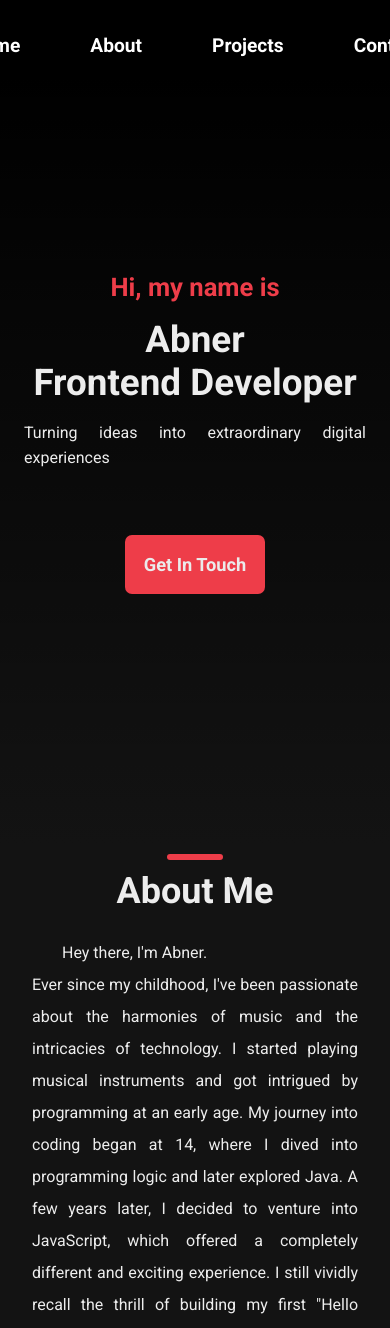
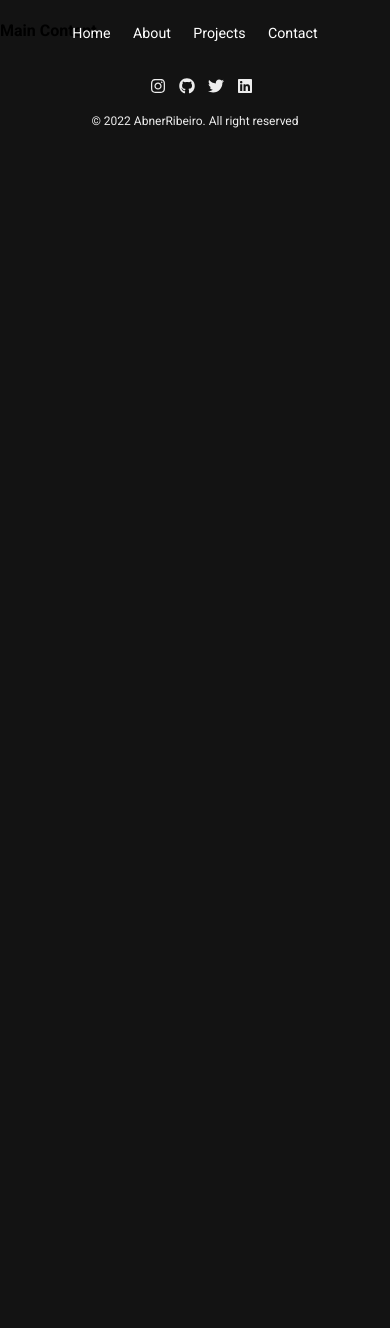
Before and after one commit to abneribeiro/Abner_Portfolio, a Next.js app: page / in a window 390 px wide. Shown: the top 1328 px of the page. After the commit the page ends 865 px from the top, so only its background shows below. Built offline with nearby package versions, Linux system fonts and the light colour scheme.

Commit message:
Refactor CSS styles and update homepage

```diff
--- a/components/Main.js
+++ b/components/Main.js
@@ -1,98 +1,8 @@
-import styles from "../styles/Main.module.css";
+
 
 function Main() {
   return (
-    <div className={styles.main_container}>
-      <div className={styles.about} id="about">
-        <h1 className={styles.title}>About Me</h1>
-        <p className={styles.text}>
-      Hey there, I&apos;m Abner. <br /> Ever since my childhood, I&apos;ve been passionate about the harmonies of music and the intricacies of technology. I started playing musical instruments and got intrigued by programming at an early age. My journey into coding began at 14, where I dived into programming logic and later explored Java. A few years later, I decided to venture into JavaScript, which offered a completely different and exciting experience. I still vividly recall the thrill of building my first &quot;Hello World&quot; program in JavaScript and witnessing my code come to life.
-    </p>
-    <p className={styles.text}>
-      From that pivotal moment, my adventure in web development took flight. I became fixated on refining my skills in this dynamic field. Learning HTML, CSS, and JavaScript became my main focus, and I started crafting interactive websites and applications. Each project completion brought a sense of accomplishment, fueling my curiosity to delve deeper.
-    </p>
-    <p className={styles.text}>
-      Yet, my curiosity didn&apos;t end there. I sought to broaden my programming knowledge and explore the realm of frontend development. That&apos;s when I delved into the world of modern web frameworks and libraries. Learning tools like React.js and Vue.js opened up new possibilities, allowing me to create dynamic and responsive user interfaces with ease.
-    </p>
-    <p className={styles.text}>
-      Since then, I&apos;ve been dedicated to enhancing my frontend development skills. I&apos;ve delved into responsive design, optimized web performance, and kept pace with the evolving landscape of web technologies. Each new project pushes me to explore innovative solutions and refine my craft.
-    </p>
-    <p className={styles.text}>
-      This journey, merging my love for music and technology, has been incredibly rewarding. Every challenge I tackle and every milestone achieved motivates me to continue evolving as a frontend developer. I&apos;m eager to explore new horizons, create engaging user experiences, and contribute to the ever-evolving world of web development.
-    </p>
-  </div>
-  <div id="skills" className={styles.skills}>
-    <h1 className={styles.title}>Expertise in Frontend Developer</h1>
-    <div className={styles.skill_container}>
-      <div className="container">
-        <div className="skill">
-          <h3 className="skill-title">HTML/CSS</h3>
-            <p className="skill-description">
-              As a frontend developer, I master the creation and structuring of web pages using HTML for markup and CSS for styling. I ensure that interfaces are visually appealing and responsive across different devices.
-            </p>
-          </div>
-
-          <div className="skill">
-            <h3 className="skill-title">JavaScript</h3>
-            <p className="skill-description">
-              My proficiency in JavaScript enables me to create dynamic and functional interactions. I develop scripts to manipulate the DOM, handle events, and ensure a smooth and interactive user experience.
-            </p>
-          </div>
-
-          <div className="skill">
-            <h3 className="skill-title">React.js</h3>
-            <p className="skill-description">
-              I have worked extensively with React.js to create reusable components and build scalable user interfaces. I use states and props to efficiently manage the application state.
-            </p>
-          </div>
-
-          <div className="skill">
-            <h3 className="skill-title">Responsive Design</h3>
-            <p className="skill-description">
-              I have a deep understanding of responsive design principles, using media queries and flexbox/grid to ensure that applications adapt seamlessly to different screen sizes
-            </p>
-          </div>
-
-          <div className="skill">
-            <h3 className="skill-title">Version Control/Git</h3>
-            <p className="skill-description">
-              I have a solid experience using Git for version control, efficient collaboration, and continuous integration. I am comfortable working with branches, pull requests, and conflict resolution.
-            </p>
-          </div>
-
-          <div className="skill">
-            <h3 className="skill-title">Web Performance Optimization</h3>
-            <p className="skill-description">
-              I optimize the performance of web applications by applying techniques such as lazy loading, image compression, and file minimization to ensure fast loading times.
-            </p>
-          </div>
-
-          <div className="skill">
-            <h3 className="skill-title">Package Managers (npm, Yarn)</h3>
-            <p className="skill-description">
-              I work efficiently using package managers like npm and Yarn to install, share, and manage project dependencies.
-            </p>
-          </div>
-
-          <div className="skill">
-            <h3 className="skill-title">RESTful APIs</h3>
-            <p className="skill-description">
-              I work with RESTful APIs, efficiently consuming data and integrating it into frontend applications in a scalable manner.
-            </p>
-          </div>
-
-          <div className="conclusion">
-            <p className="conclusion-description">
-              These combined skills empower me to create modern and efficient web interfaces, providing users with an engaging and intuitive experience. I am always learning and staying abreast of the latest trends to remain updated in the dynamic world of frontend development.
-            </p>
-            </div>
-          </div>
-
-
-        </div>
-      </div>
-
-    </div >
+          <h4>Main Content</h4>
   );
 }
 
--- a/pages/index.js
+++ b/pages/index.js
@@ -1,23 +1,10 @@
 import Head from "next/head";
-import { useState, useEffect } from "react";
-import styles from "../styles/Home.module.css";
 import Main from "../components/Main";
-import { Typewriter } from "react-simple-typewriter";
 
 export default function Home() {
-  const [showCursor, setShowCursor] = useState(true);
-
-  useEffect(() => {
-    const timer = setTimeout(() => {
-      setShowCursor(false);
-    }, 5000);
-
-    return () => clearTimeout(timer);
-  }, []);
 
   return (
     <>
-      <section id="home" className={styles.section}>
         <Head>
           <title>AbneRibeiro</title>
           <meta
@@ -29,33 +16,6 @@ export default function Home() {
           <meta httpEquiv="X-UA-Compatible" content="IE=edge"></meta>
           <link rel="icon" href="/favicon.ico" />
         </Head>
-        <div className={styles.home_container}>
-          <div className={styles.home_content}>
-            <p className={styles.hi}>Hi, my name is</p>
-            <h1 className="title_home">
-              <span>
-                <Typewriter
-                  loop={3}
-                  cursor={showCursor} // Utiliza o estado showCursor para mostrar ou ocultar o cursor
-                  cursorStyle="|"
-                  typeSpeed={200}
-                  deleteSpeed={100}
-                  delaySpeed={1000}
-                  words={["Abner Ribeiro"]}
-                />
-              </span>
-            </h1>
-            <h1 className="title_home">Frontend Developer</h1>
-            <p className={styles.description}>
-            Turning ideas into extraordinary digital experiences
-            </p>
-
-            <a href="mailto:eliasabner38@gmail.com" className={styles.touch_link}>
-              Get In Touch
-            </a>
-          </div>
-        </div>
-      </section>
       <Main />
     </>
   );
--- a/styles/Main.module.css
+++ /dev/null
@@ -1,115 +0,0 @@
-.main_container {
-  max-width:  800px;
-  margin: 0 auto 2.4rem auto;
-  padding: 0 2rem;
-}
-
-.main_container p a {
-  text-decoration: underline;
-}
-
-@media screen and (max-width: 768px) {
-  .title {
-    font-size:1.5rem ;
-  }
-  .text {
-    font-size: 0.938rem;
-  }
-}
-
-.text {
-  font-size: 1rem;
-  line-height: 1.6;
-  text-align: justify;
-  text-indent: 30px;
-}
-
-.title {
-  font-size: 2.25rem;
-  text-align: center;
-  margin:1.6rem 0;
-  position: relative;
-}
-
-.title::before{
-  left: 0;
-  right: 0;
-  top: -1rem;
-  content: "";
-  width: 56px;
-  margin: auto;
-  height: 0.37rem;
-  border-radius: 7px;
-  position: absolute;
-  background-color:#EE3D49 ;
-}
-
-.data_skill {
-  display: grid;
-  grid-template-areas:
-    "one two three"
-    "four five six";
-  gap: 1rem;
-  padding: 1.2rem;
-  max-width: 100%;
-  margin-top: 1rem;
-}
-
-@media screen and (max-width: 460px) {
-  .data_skill {
-    grid-template-areas:
-      "one two"
-      "three four"
-      "five six";
-  }
-}
-.data_skill span:nth-child(1) {
-  grid-area: one;
-  max-width: 80%;
-}
-
-.data_skill span:nth-child(2) {
-  grid-area: two;
-  max-width: 80%;
-}
-
-.data_skill span:nth-child(3) {
-  grid-area: three;
-  max-width: 80%;
-}
-
-.data_skill span:nth-child(4) {
-  grid-area: four;
-  max-width: 80%;
-}
-
-.data_skill span:nth-child(5) {
-  grid-area: five;
-  max-width: 80%;
-}
-.data_skill span:nth-child(6) {
-  grid-area: six;
-  max-width: 80%;
-}
-
-div .about .skill-description {
-  text-align: justify;
-
-}
-
-
-div .about p
- {
-  line-height: 2;
-}
-
-.projects_section {
-  display: grid;
-  grid-template-columns: auto;
-  gap: 4rem;
-}
-.project_container p {
-  line-height: 2;
-  margin-bottom: 1rem;
-  text-align: justify;
-}
--- a/styles/globals.css
+++ b/styles/globals.css
@@ -105,15 +105,29 @@ ul.navMenu li {
   padding: 1.125rem 1.875rem; /* 18px 30px */
   font-size: 1.2rem;
   cursor: pointer;
-  font-weight: 600;
+  font-weight: 400;
   color: hsl(0, 0%, 100%);
 }
 .navMenu li a:hover {
   color:var(--golden);
 }
 
+/* Estilos para telas menores que 600px */
+@media (max-width: 600px) {
+  ul.navMenu li {
+    font-size: .89rem;
+    margin: 10px 0;
+    padding: 10px 0;
+  }
+}
 
-
+/* Estilos para telas menores que 900px */
+@media (max-width: 900px) {
+  ul.navMenu li {
+    margin: 3px 0;
+    padding: .4rem .7rem;
+  }
+}
 
 :target::before {
   content: "";
```
Also changed, not shown: styles/Project.module.css (deleted, +0 -34 lines), 1 other file (tests, documents, lock files or other folders).
